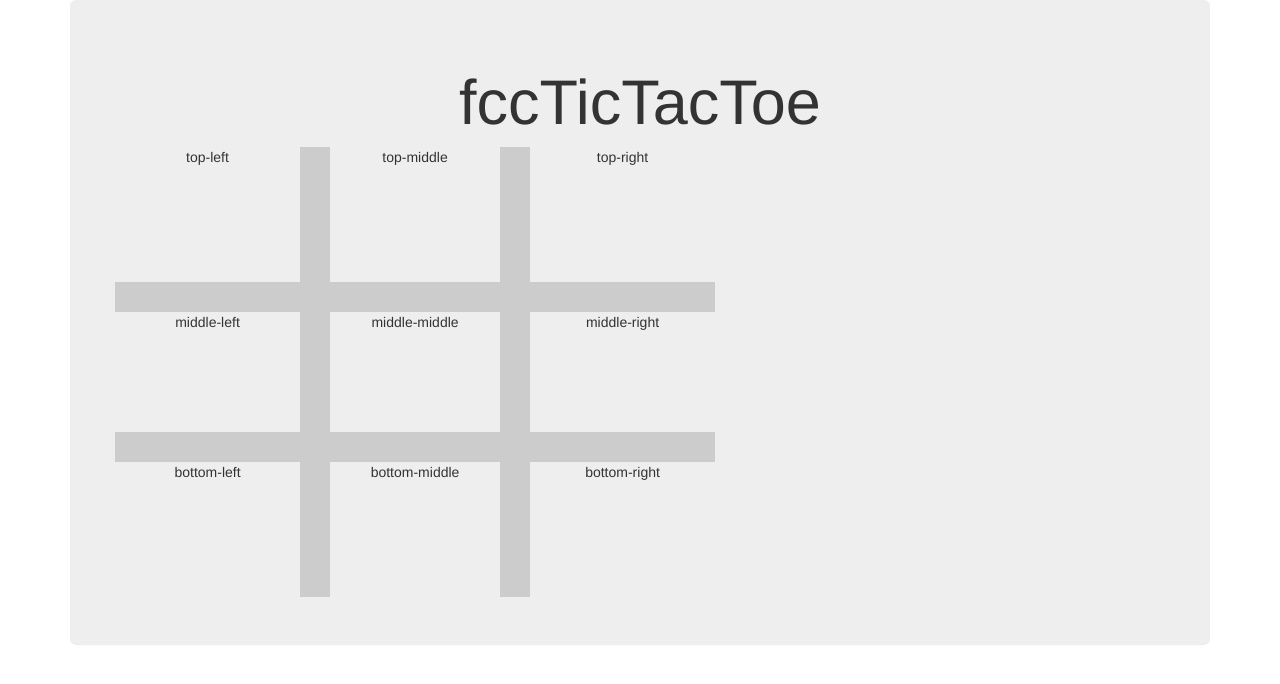
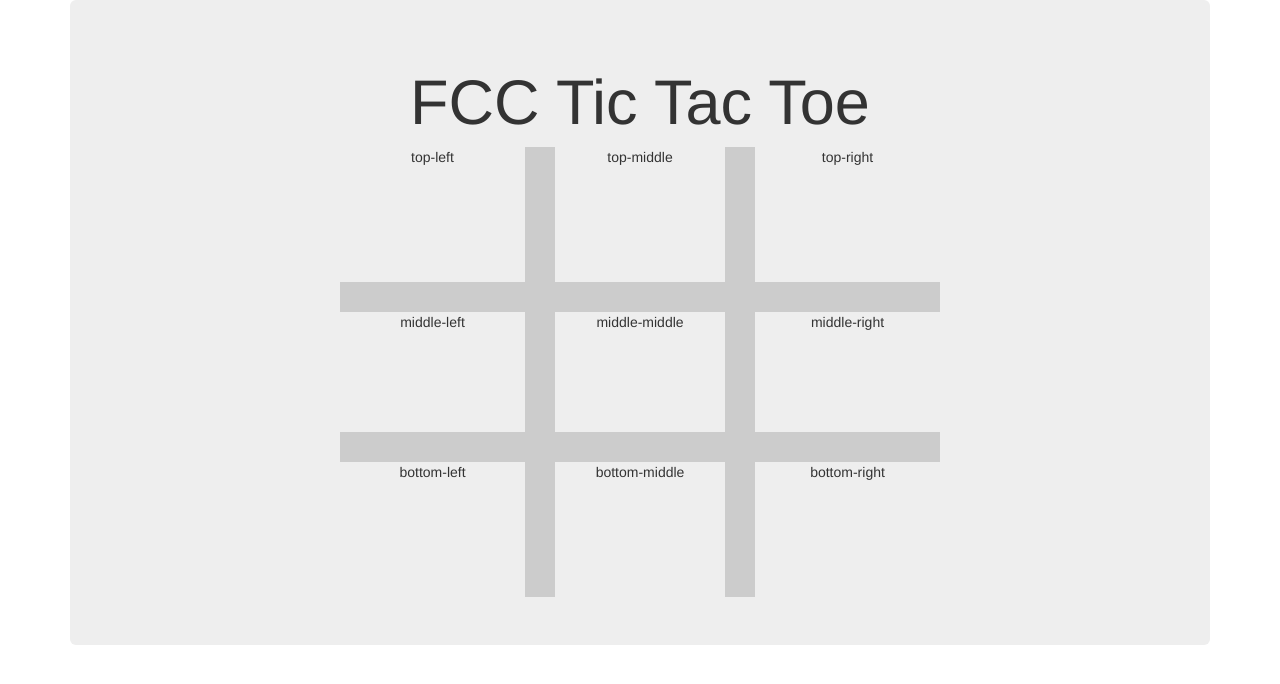
Before and after one commit to robynsmith/fccTicTacToe, a plain HTML site: page index.html in a window 1280 px wide. Drawn offline with nearby package versions, Linux system fonts and the light colour scheme.

Commit message:
Centered board

```diff
--- a/index.html
+++ b/index.html
@@ -10,7 +10,8 @@
   <body>
     <div class="container">
       <div class="jumbotron text-center">
-        <h1>fccTicTacToe</h1>
+        <h1>FCC Tic Tac Toe</h1>
+        <div class="board container text-center">
           <div class="row">
             <div class="col-md-4 box-content top top-left">top-left</div>
             <div class="col-md-4 box-content top top-middle">top-middle</div>
@@ -28,5 +29,6 @@
           </div>
         </div>
       </div>
+    </div>
   </body>
 </html>
--- a/styles.css
+++ b/styles.css
@@ -2,6 +2,10 @@
     border-left: thick solid #ff0000;
 }
 
+.board {
+	width: 600px;
+	margin: 0 auto;
+}
 .box-content {
     display: inline-block;
     width: 200px;
```
Also changed, not shown: design_notes.txt. Lines whose indentation alone changed are shown as unchanged.
